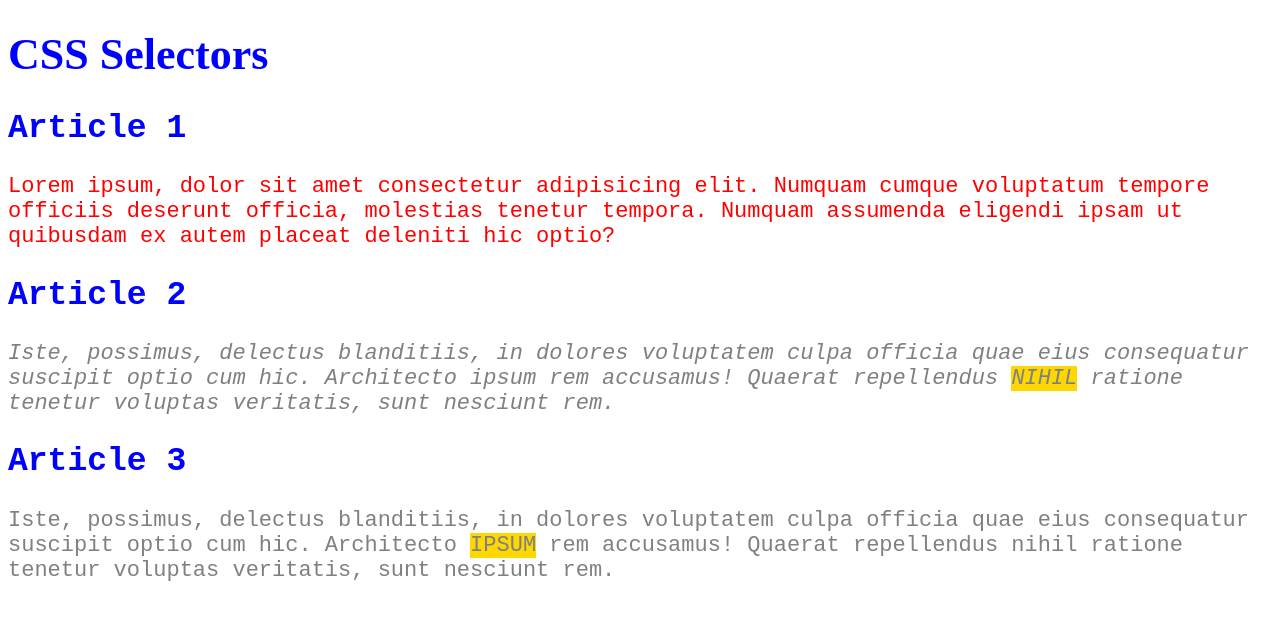
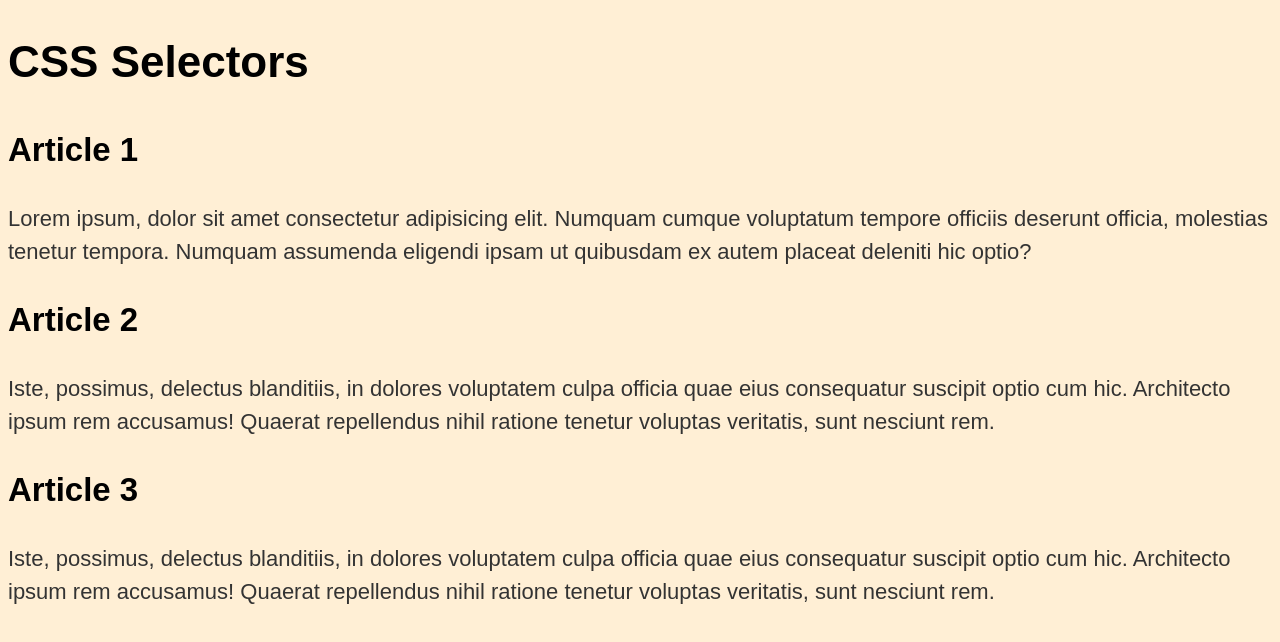
Before and after one commit to MattBrooks7/CSS_Intro, a plain HTML site: page index.html in a window 1280 px wide. Drawn offline with Linux system fonts and the light colour scheme.

Commit message:
4th Lesson

```diff
--- a/css/style.css
+++ b/css/style.css
@@ -3,10 +3,17 @@ html {
 }
 
 body{
-
+    font-size: 22px;
+    font-family: Arial, Helvetica, sans-serif;
+    line-height: 1.5;
+    background: #ffefd5;
+    color: rgb(0, 0, 0);
+}
+p {
+    color: #333;
 }
 
-main{
+/* main{
     font-family: monospace;
 }
 
@@ -36,4 +43,4 @@ p {
 
 #second {
     font-style: italic;
-}
+} */
```
